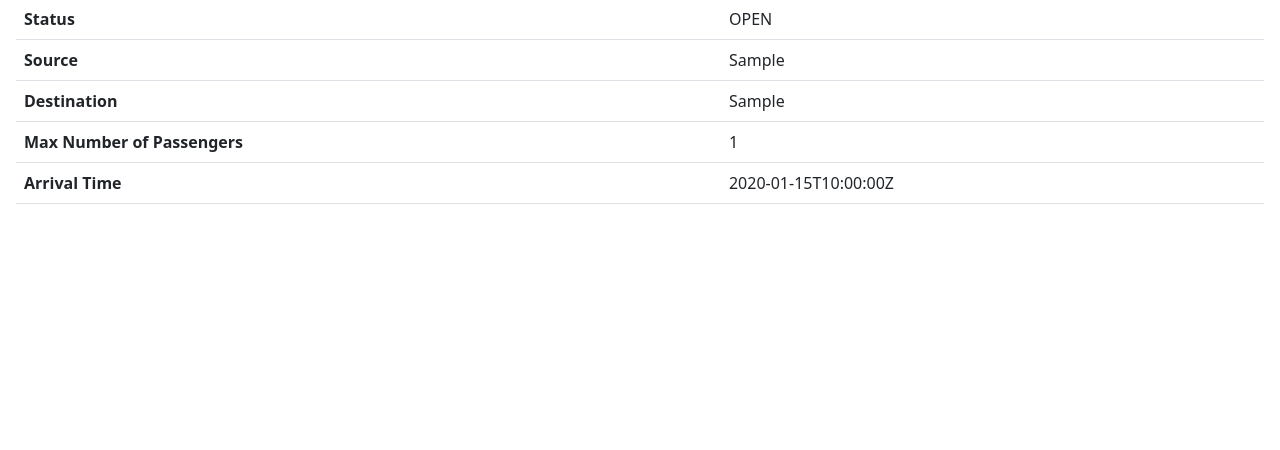
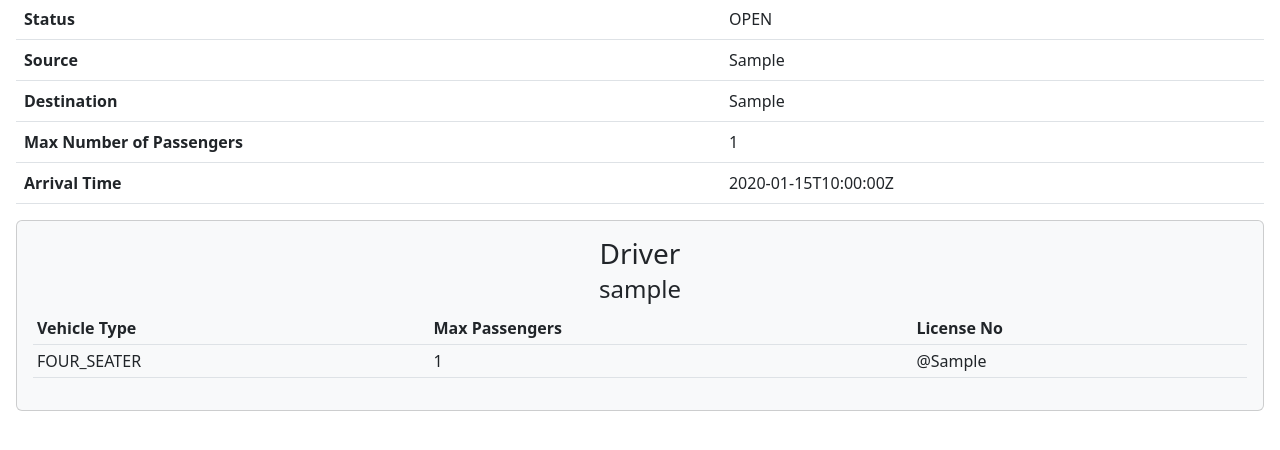
Before and after one commit to KoushikAS/-erss-hwk1-ka266-sm952, a Django app: page /rides/view/1 in a window 1280 px wide. Shown: the part 215-665 px from the top of the page. Run offline with Django 4.2, Linux system fonts and the light colour scheme; tables that the repository leaves empty hold one stand-in row (values such as "Sample post"); some libraries are stand-ins or nearby versions.

Commit message:
Added Driver view details on ride page

```diff
--- a/docker-deploy/web-app/ridesharingapp/templates/view-ride.html
+++ b/docker-deploy/web-app/ridesharingapp/templates/view-ride.html
@@ -16,6 +16,9 @@
 $(function(){
   $("#nav-placeholder").load("/nav/");
 });
+
+
+
 
 
 
@@ -57,6 +60,32 @@ $(function(){
         </tr>
         </tbody>
     </table>
+
+    {% if driver %}
+    <div class="card bg-light mb-3">
+        <div class="card-body">
+            <h3 class="card-title text-center">Driver</h3>
+            <h4 class="card-subtitle mb-2 text-center ">{{driverName}}</h4>
+            <table class="table table-sm">
+                <thead>
+                <tr>
+                    <th scope="col">Vehicle Type</th>
+                    <th scope="col">Max Passengers</th>
+                    <th scope="col">License No</th>
+                </tr>
+                </thead>
+                <tbody>
+                <tr>
+                    <td>{{ driver.vehicle_type }}</td>
+                    <td>{{ driver.max_passengers }}</td>
+                    <td>@{{ driver.license_no }}</td>
+                </tr>
+                </tbody>
+            </table>
+        </div>
+    </div>
+    {% endif %}
+
     <p class="lead">
         {% if canEdit %}
         <a class="btn btn-outline-dark " href="{% url 'editride' ride.rideId %}" role="button">Edit Ride</a>
--- a/docker-deploy/web-app/ridesharingapp/views.py
+++ b/docker-deploy/web-app/ridesharingapp/views.py
@@ -246,7 +246,16 @@ def view_ride(request, rideId):
         canEdit = True
     else:
         canEdit = False
-    return render(request, 'view-ride.html', {'ride': ride_serialized.data, 'canEdit': canEdit})
+
+    if ride.driver:
+        driver = Driver.objects.get(id= ride.driver_id);
+        driverUser = User.objects.get(id = driver.user_id);
+        driverName = driverUser.username
+    else:
+        driver = None
+        driverName = None
+
+    return render(request, 'view-ride.html', {'ride': ride_serialized.data, 'canEdit': canEdit, 'driver': driver, 'driverName': driverName})
 
 
 # Ride Searching Driver: Similar to Ride Selection but with filters and open rides driver
```
